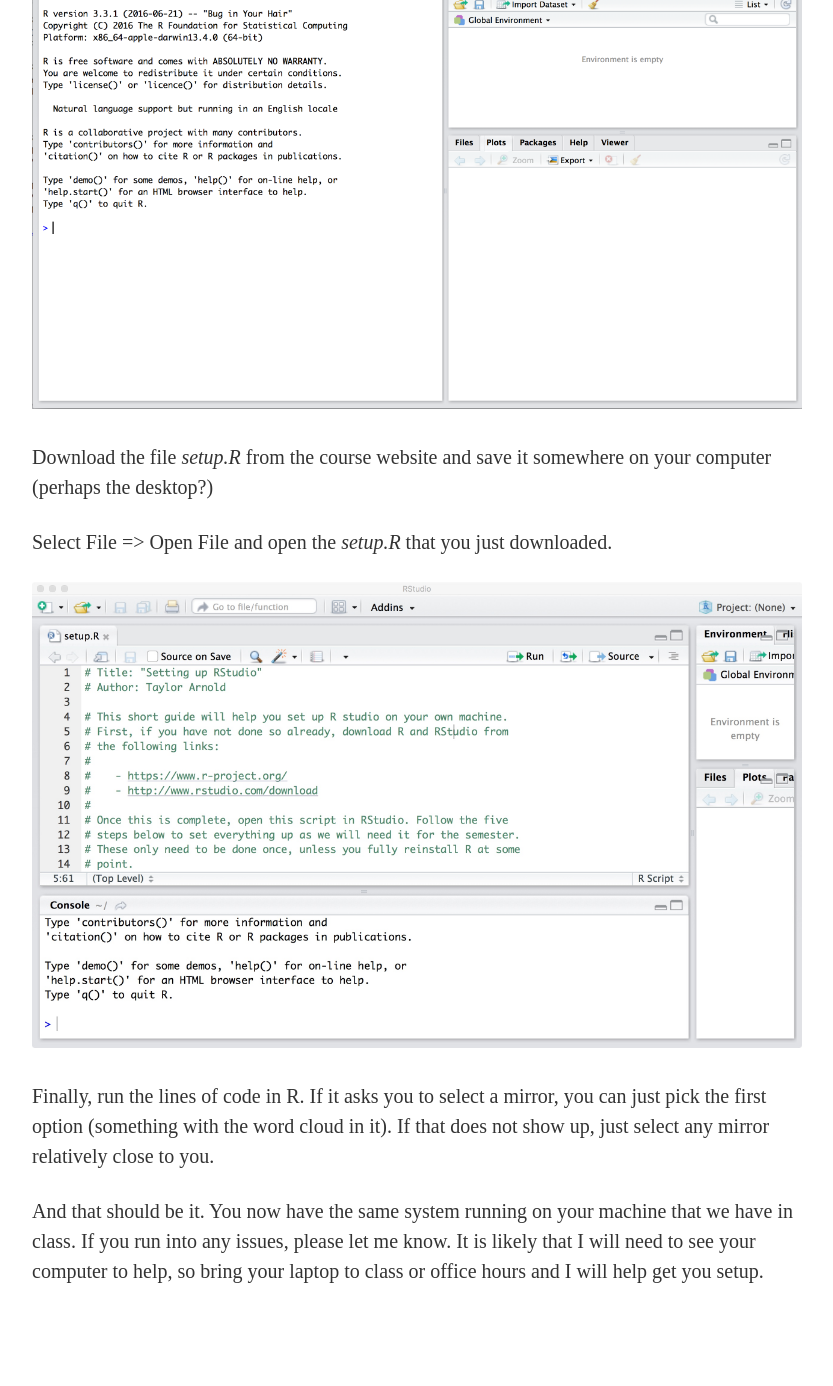
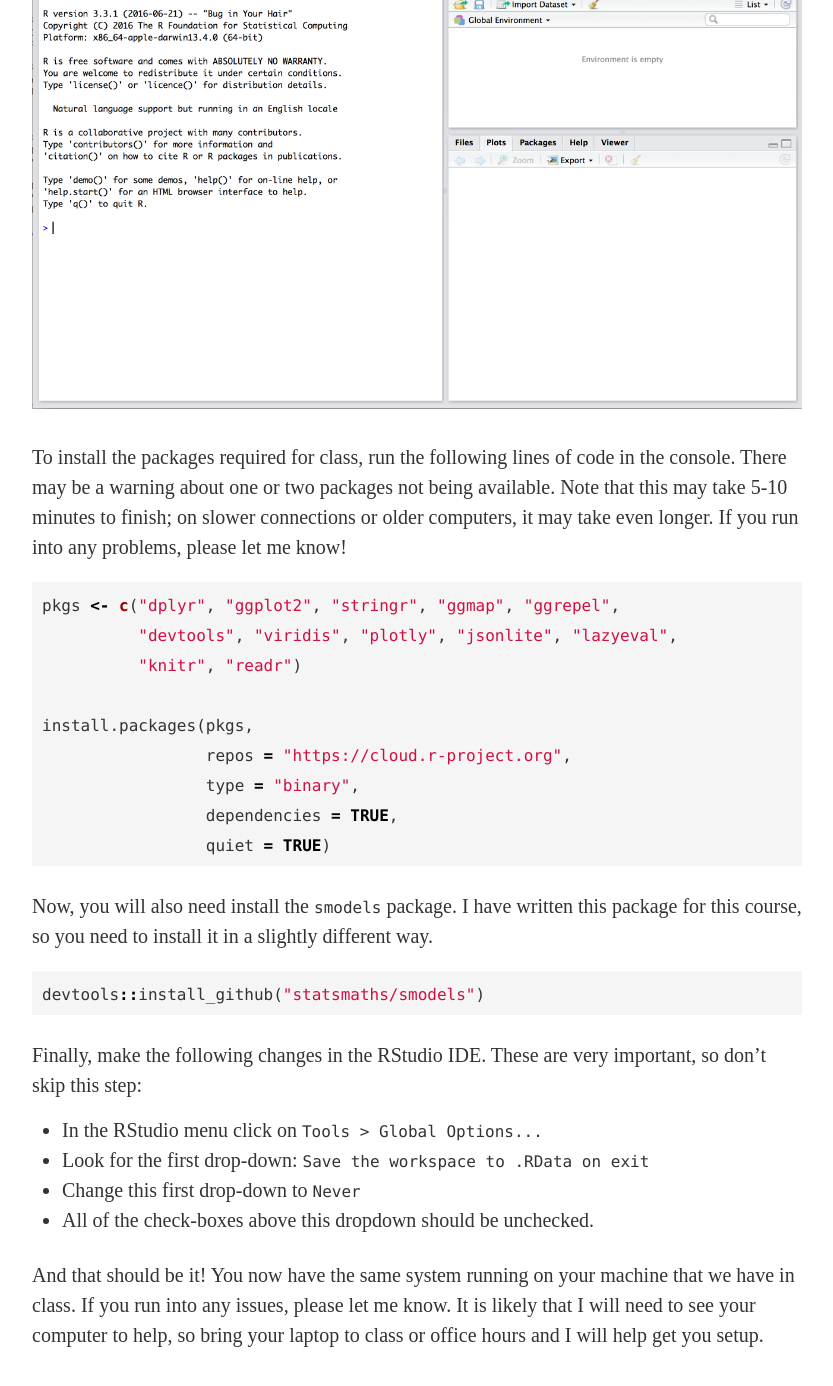
Before and after one commit to statsmaths/stat209, a Jekyll site: the page built from _notes/class00-setup.md, in a window 1280 px wide and 1400 px high, scrolled down 5579 px. Shown: the top 1386 px of the window, without its empty margins (223-1056 px from the left). Built offline with Jekyll 4.4.1, drawn with Linux system fonts in a browser that asks for light colours; before the commit the page ends 6915 px from its top, so only the background shows below that; some of the changed text lies outside the part shown.

Commit message:
update notes

```diff
--- a/_notes/class00-setup.md
+++ b/_notes/class00-setup.md
@@ -14,7 +14,7 @@
 data reports. R is an open source programming language, meaning
 that you can install it for free on nearly any operating system.
 The note here guide you through install the core R system, the
-RStudio IDE, and relevant R pacakges.
+RStudio IDE, and relevant R packages.
 
 ## Download R
 
@@ -69,7 +69,7 @@
 should link automatically to the version of R you just
 installed.
 
-## Installing R pacakges
+## Installing R packages
 
 The final step is to download all of the R packages that we will
 need for the semester. It is generally easier to do these all at
@@ -80,20 +80,43 @@
 
 ![](../assets/img/r-interface-2016.png)
 
-Download the file *setup.R* from the course website and save
-it somewhere on your computer (perhaps the desktop?)
+To install the packages required for class, run the following lines
+of code in the console. There may be a warning about one or two
+packages not being available. Note that this may take 5-10 minutes
+to finish; on slower connections or older computers, it may take even
+longer. If you run into any problems, please let me know!
 
-Select File => Open File and open the *setup.R* that you just
-downloaded.
 
-![](../assets/img/rstudio05.jpeg)
+{% highlight r %}
+pkgs <- c("dplyr", "ggplot2", "stringr", "ggmap", "ggrepel",
+          "devtools", "viridis", "plotly", "jsonlite", "lazyeval",
+          "knitr", "readr")
 
-Finally, run the lines of code in R. If it asks you to select a
-mirror, you can just pick the first option (something with the
-word cloud in it). If that does not show up, just select any
-mirror relatively close to you.
+install.packages(pkgs,
+                 repos = "https://cloud.r-project.org",
+                 type = "binary",
+                 dependencies = TRUE,
+                 quiet = TRUE)
+{% endhighlight %}
 
-And that should be it. You now have the same system running on
+Now, you will also need install the `smodels` package. I have written
+this package for this course, so you need to install it in a slightly
+different way.
+
+
+{% highlight r %}
+devtools::install_github("statsmaths/smodels")
+{% endhighlight %}
+
+Finally, make the following changes in the RStudio IDE. These
+are very important, so don't skip this step:
+
+- In the RStudio menu click on `Tools > Global Options...`
+- Look for the first drop-down: `Save the workspace to .RData on exit`
+- Change this first drop-down to `Never`
+- All of the check-boxes above this dropdown should be unchecked.
+
+And that should be it! You now have the same system running on
 your machine that we have in class. If you run into any issues,
 please let me know. It is likely that I will need to see your
 computer to help, so bring your laptop to class or office hours
--- a/index.html
+++ b/index.html
@@ -24,13 +24,13 @@
 
   <h3>LABS</h3>
   <ul>
-    <li><strong>Lab 01</strong>&nbsp;&nbsp;<a href="/stat209/notes/class01-introduction">Introduction to R and GitHub</a></li>
+    <li><strong>Lab 01</strong>&nbsp;&nbsp;<a href="https://raw.githubusercontent.com/statsmaths/stat209/labs/lab01.R">Introduction to R and RStudio</a></li>
   </ul>
 
-  <h3>REPORTS</h3>
+<!--   <h3>REPORTS</h3>
   <ul>
     <li><strong>Report 01</strong>&nbsp;&nbsp;<a href="/stat209/notes/class01-introduction">Data Dictionary</a></li>
-  </ul>
+  </ul> -->
 
 </div>
 
```
Also changed, not shown: _notes/class00-setup.Rmd (+33 -12 lines), 1 other file.
